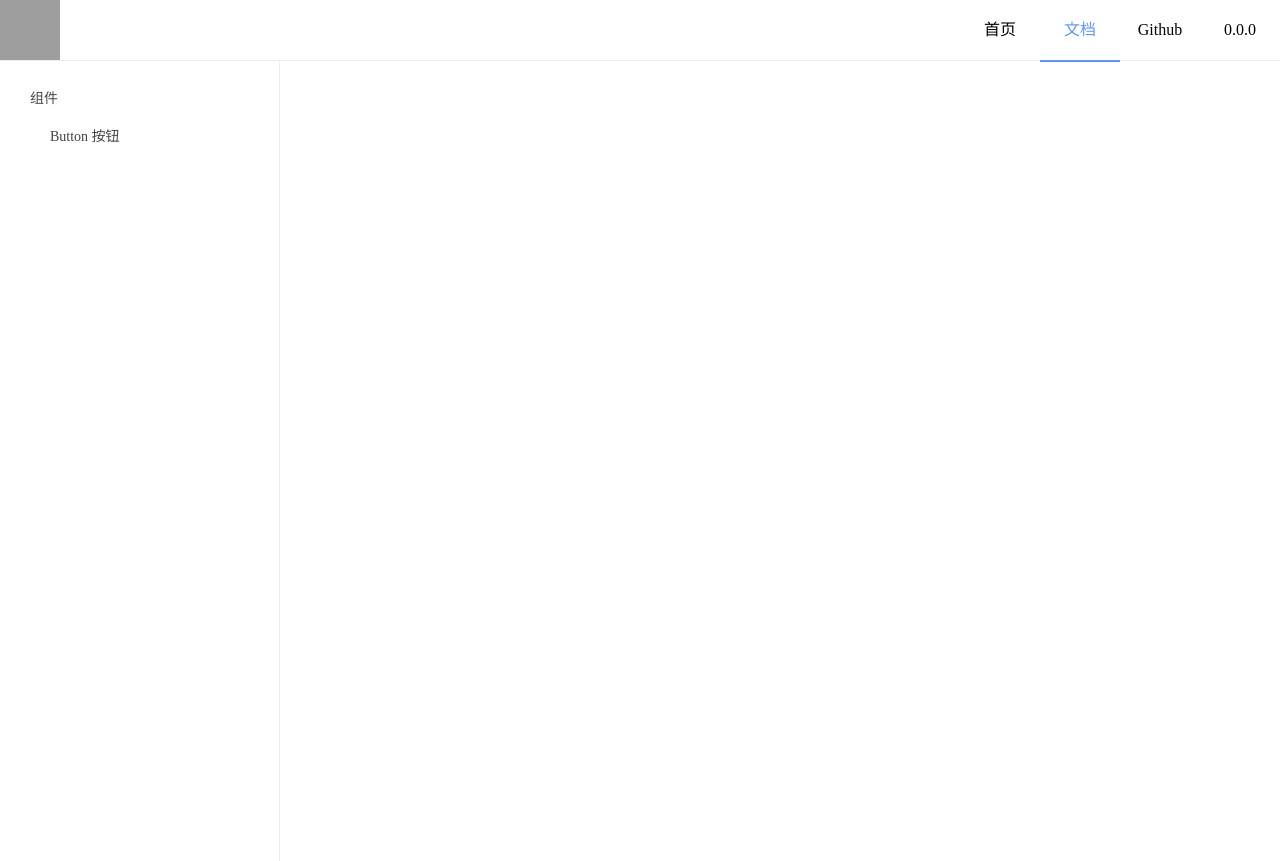
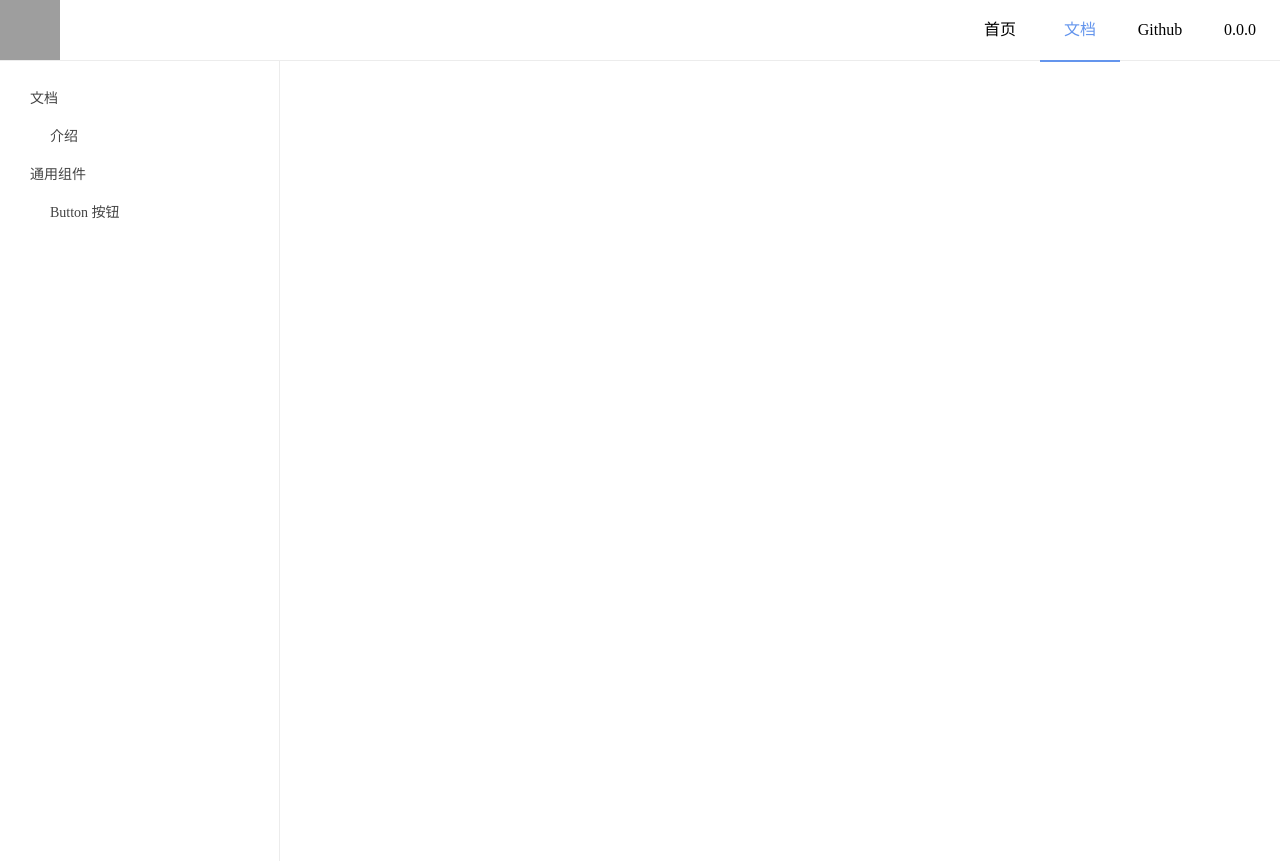
Before and after one commit to weechou1118/wee-ui, a Vue app: page /#/doc in a window 1280 px wide. Built offline with nearby package versions, Linux system fonts and the light colour scheme; grey boxes are pictures that could not be loaded.

Commit message:
feat: 添加介绍页面路由

```diff
--- a/src/router/index.ts
+++ b/src/router/index.ts
@@ -1,6 +1,7 @@
 import { createRouter, createWebHashHistory } from 'vue-router'
 import Home from '@/views/home/index.vue'
 import Doc from '@/views/doc/index.vue'
+import Intro from '@/views/doc/intro/index.vue'
 import Button from '@/views/doc/button/index.vue'
 
 const routes = [
@@ -9,6 +10,10 @@ const routes = [
     path: '/doc',
     component: Doc,
     children: [
+      {
+        path: 'intro',
+        component: Intro
+      },
       {
         path: 'button',
         component: Button
--- a/src/views/doc/index.vue
+++ b/src/views/doc/index.vue
@@ -1,21 +1,34 @@
 <!-- 文档页 -->
 <script setup lang="ts">
-import { ref } from 'vue'
+import { reactive } from 'vue'
 
-const asideList = ref([
-  { path: '/doc/button', name: 'Button 按钮' }
+const asideList = reactive([
+  {
+    title: '文档',
+    children: [
+      { path: '/doc/intro', name: '介绍' }
+    ]
+  },
+  {
+    title: '通用组件',
+    children: [
+      { path: '/doc/button', name: 'Button 按钮' }
+    ]
+  }
 ])
 </script>
 
 <template>
   <div class="content">
     <aside>
-      <p class="title">组件</p>
-      <ul>
-        <li v-for="item in asideList" :key="item.name">
-          <router-link :to="item.path">{{ item.name }}</router-link>
-        </li>
-      </ul>
+      <template v-for="item in asideList">
+        <p class="title">{{ item.title }}</p>
+        <ul>
+          <li v-for="child in item.children" :key="child.name">
+            <router-link :to="child.path">{{ child.name }}</router-link>
+          </li>
+        </ul>
+      </template>
     </aside>
     <main class="doc-content-container">
       <router-view></router-view>
@@ -40,6 +53,7 @@ const asideList = ref([
       font-size: 14px;
       margin: 10px 0;
       font-weight: 500;
+      user-select: none;
     }
     & > ul {
       width: 100%;
--- /dev/null
+++ b/src/views/doc/intro/index.vue
@@ -0,0 +1,3 @@
+<template>
+  <div>Intro</div>
+</template>
```
